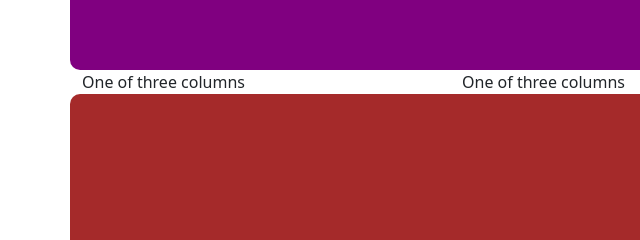
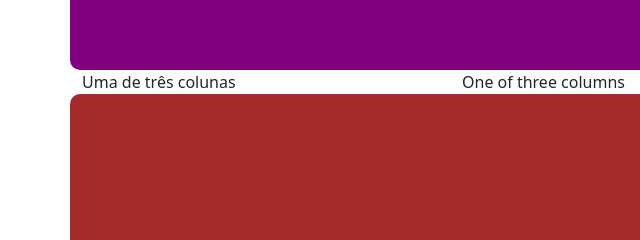
Before and after one commit to victorlucas23/modulogit, a plain HTML site: page index.html in a window 1280 px wide. Shown: the part 536-776 px from the top of the page, 0-640 px from the left. Drawn offline with Linux system fonts and the light colour scheme.

Commit message:
Atualizando o README mais uma vez

```diff
--- a/index.html
+++ b/index.html
@@ -51,7 +51,7 @@
     <div class="container">
         <div class="row align-items-start">
             <div class="col">
-                One of three columns
+               Uma de três colunas
             </div>
             <div class="col">
                 One of three columns
```
Also changed, not shown: 1 other file.
